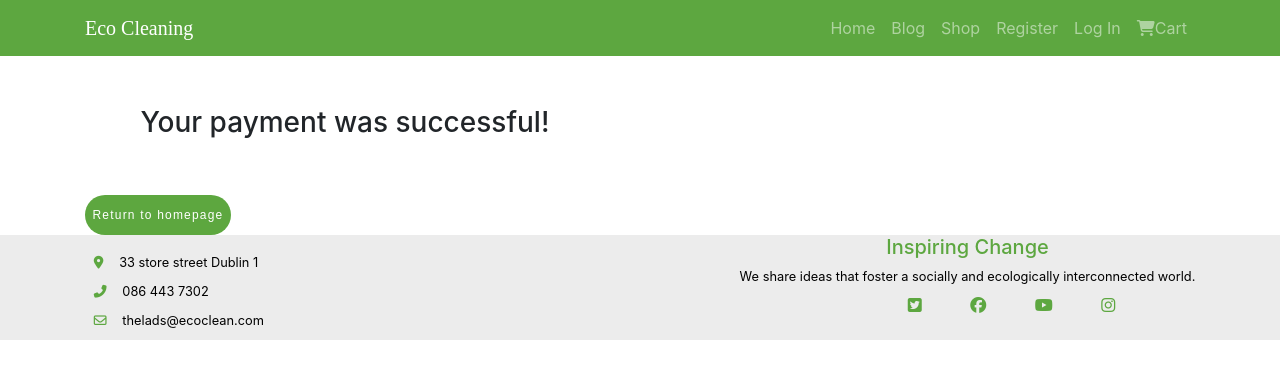
After one commit to Neilfoster/eco-commerce, a Django app: page /checkout/success/ in a window 1280 px wide. The commit adds this page. Shown: the top 379 px of the page. Run offline with Django 3.2, Linux system fonts and the light colour scheme; some libraries are stand-ins or nearby versions.

Commit message:
Added succsess.html for when payment sucsessfull

```diff
--- /dev/null
+++ b/checkout/templates/checkout/success.html
@@ -0,0 +1,6 @@
+{% extends "base.html" %}
+{% block content %}
+<h3 id="cstm-success"> Your payment was successful!</h3>
+<button type="button" id="cstm-success-btn"class="cstm-btn"><a href="{% url 'index' %}">Return to homepage</a></button>
+
+{% endblock %}
--- a/checkout/urls.py
+++ b/checkout/urls.py
@@ -1,6 +1,8 @@
 from django.conf.urls import url
 from .views import checkout
+from .views import success
 
 urlpatterns = [
     url(r'^$', checkout, name='checkout'),
+    url(r'^success/$', success, name='success'),
 ]
--- a/checkout/views.py
+++ b/checkout/views.py
@@ -48,7 +48,7 @@ def checkout(request):
             if customer.paid:
                 messages.success(request, "You have successfully paid")
                 request.session['cart'] = {}
-                return redirect('products')
+                return redirect('success')
             else:
                 messages.error(request, "Unable to take payment")
         else:
@@ -59,3 +59,8 @@ def checkout(request):
         order_form = OrderForm()
 
     return render(request, "checkout/checkout.html", {"order_form": order_form, "payment_form": payment_form, "publishable": settings.STRIPE_PUBLISHABLE})
+
+
+def success(request):
+    """ Returns Success message when payment is successful"""
+    return render(request, "checkout/success.html")
--- a/static/css/custom.css
+++ b/static/css/custom.css
@@ -56,6 +56,7 @@ body {
 .cstm-btn a {
     color: white;
     text-decoration: none;
+    margin:auto;
 }
 
 .crd-img {
@@ -227,6 +228,15 @@ button.amend-btn{
 form.form-inline {
     justify-content: end;
 }
+
+#cstm-success {
+    margin:5%;
+}
+
+#cstm-success a {
+    margin:auto;
+}
+
 /*--------- REGISTER PAGE ------*/
 .form-group {
     margin-top:2%;
```
Also changed, not shown: checkout/templates/checkout/checkout.html (+0 -10 lines), products/views.py (line endings or trailing spaces).
